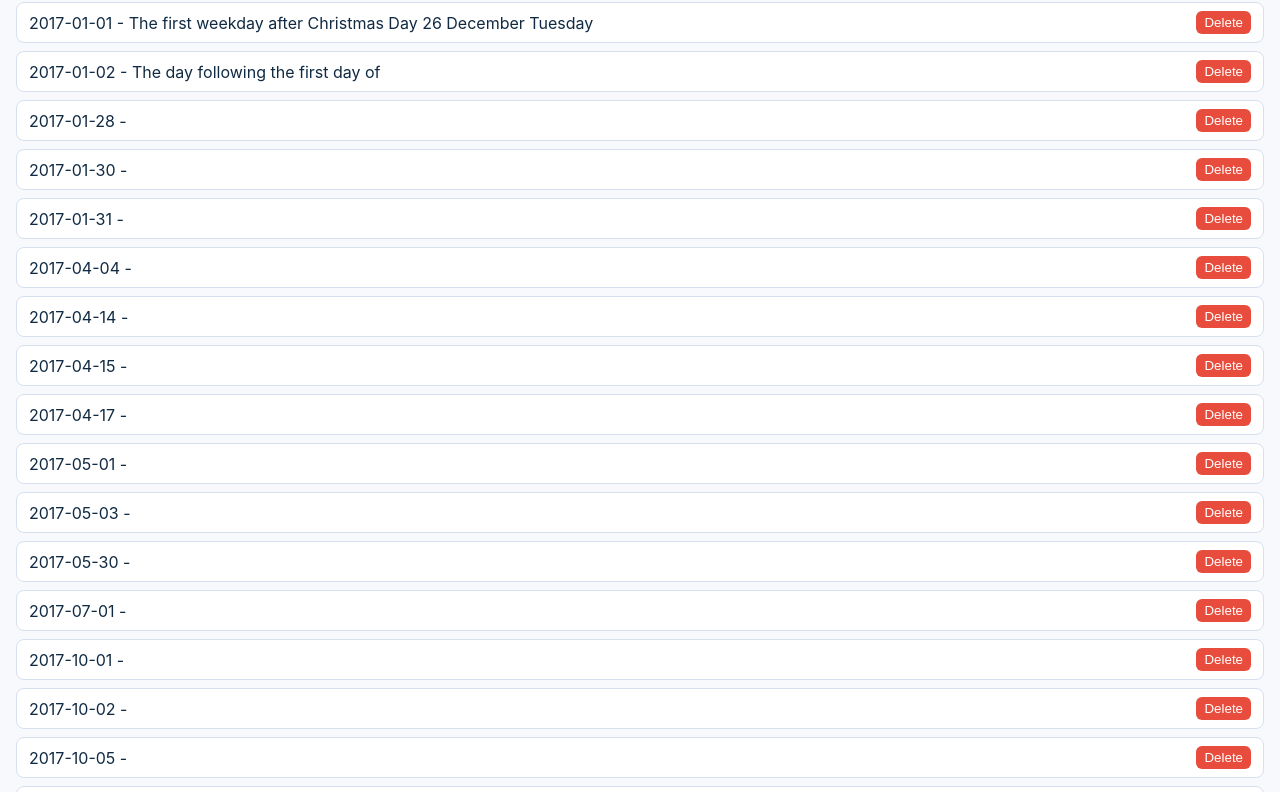
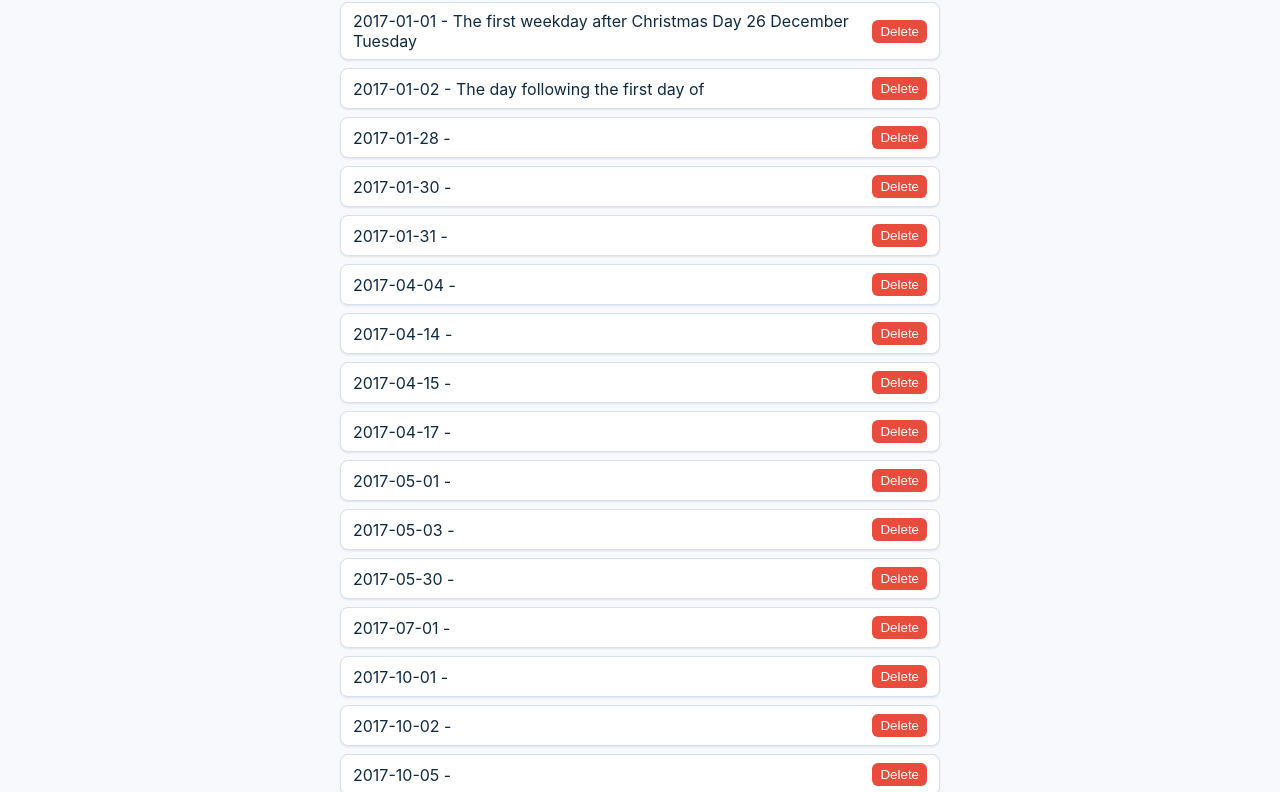
Before and after one commit to raymondckm2000/hk-holidays, a website: page holiday-list.html in a window 1280 px wide. Shown: the part 74-866 px from the top of the page. Drawn offline with Linux system fonts and the light colour scheme.

Commit message:
Fix delete action and refresh holiday list UI

```diff
--- a/holiday-list.html
+++ b/holiday-list.html
@@ -5,11 +5,54 @@
   <meta name="viewport" content="width=device-width, initial-scale=1.0" />
   <title>Holiday List</title>
   <style>
-    body{font-family:-apple-system,BlinkMacSystemFont,"Segoe UI",Roboto,Arial,sans-serif;margin:16px;background:#f7f9fc;color:#102a43}
-    h1{margin-bottom:16px}
-    ul{list-style:none;padding:0}
-    li{background:#fff;border:1px solid #d6e0ef;border-radius:8px;padding:8px 12px;margin-bottom:8px;display:flex;justify-content:space-between;align-items:center}
-    button{background:#e74c3c;color:#fff;border:0;border-radius:6px;padding:4px 8px;cursor:pointer}
+    body {
+      font-family: -apple-system, BlinkMacSystemFont, "Segoe UI", Roboto, Arial, sans-serif;
+      margin: 16px;
+      background: #f7f9fc;
+      color: #102a43;
+    }
+
+    h1 {
+      margin-bottom: 16px;
+      text-align: center;
+    }
+
+    ul {
+      list-style: none;
+      padding: 0;
+      max-width: 600px;
+      margin: 0 auto;
+    }
+
+    li {
+      background: #fff;
+      border: 1px solid #d6e0ef;
+      border-radius: 8px;
+      padding: 8px 12px;
+      margin-bottom: 8px;
+      display: flex;
+      justify-content: space-between;
+      align-items: center;
+      box-shadow: 0 1px 2px rgba(16, 42, 67, 0.1);
+    }
+
+    li span {
+      flex: 1;
+    }
+
+    button {
+      background: #e74c3c;
+      color: #fff;
+      border: 0;
+      border-radius: 6px;
+      padding: 4px 8px;
+      cursor: pointer;
+      transition: background 0.2s ease-in-out;
+    }
+
+    button:hover {
+      background: #c0392b;
+    }
   </style>
 </head>
 <body>
@@ -17,16 +60,21 @@
   <ul id="holiday-list"></ul>
 
   <script type="module">
-    async function loadHolidays(){
+    async function loadHolidays() {
       const res = await fetch('./hk_holidays_2017_2026.json');
       const data = await res.json();
       const list = document.getElementById('holiday-list');
+
       data.forEach(h => {
         const li = document.createElement('li');
-        li.textContent = `${h.date} - ${h.name_en}`;
+        li.innerHTML = `<span>${h.date} - ${h.name_en}</span>`;
+
         const btn = document.createElement('button');
         btn.textContent = 'Delete';
-        btn.addEventListener('click', () => li.remove());
+        btn.addEventListener('click', () => {
+          list.removeChild(li);
+        });
+
         li.appendChild(btn);
         list.appendChild(li);
       });
```
